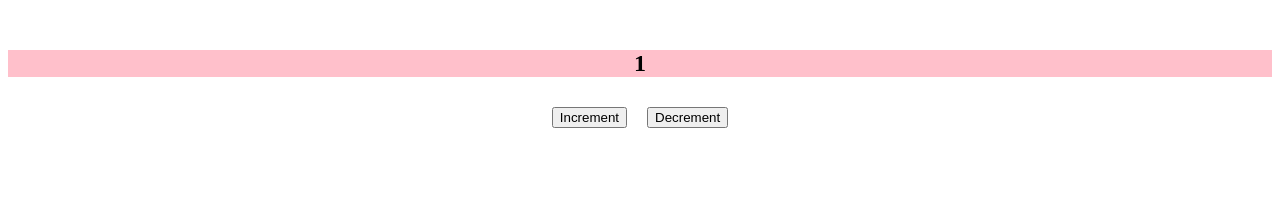
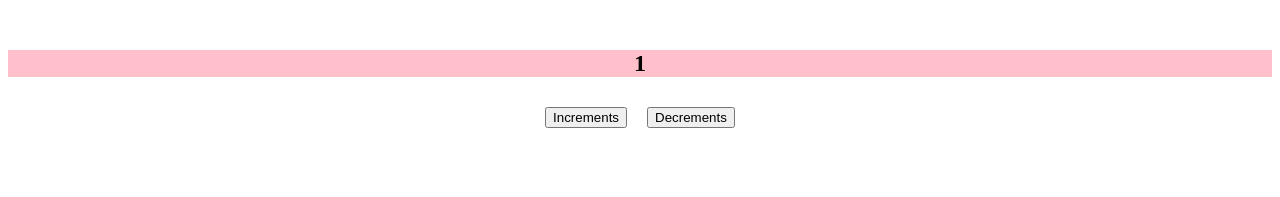
Before and after one commit to Kapil56J/React-Fizz-Buzz---React-Project-March-22-Batch---8yofkljxix8x, a React app: page / in a window 1280 px wide. Shown: the top 197 px of the page. Built offline with nearby package versions, Linux system fonts and the light colour scheme.

Commit message:
Update App.js

```diff
--- a/src/components/App.js
+++ b/src/components/App.js
@@ -18,8 +18,8 @@
     <div id="main">
      <div id='counter'>
         <h2 className= {count % 5 == 0 && count % 3 == 0 ? 'fizzbuzz' : (count % 3 == 0) ? 'fizz' : (count % 5 == 0 ) ? 'buzz' : 'normal'}>{count}</h2>
-        <button id='increment' onClick={IncrementHandler}>Increment</button>
-        <button id='decrement' onClick={DecrementHandler}>Decrement</button>
+        <button id='increment' onClick={IncrementHandler}>Increments</button>
+        <button id='decrement' onClick={DecrementHandler}>Decrements</button>
     </div>
 
     </div>
```
